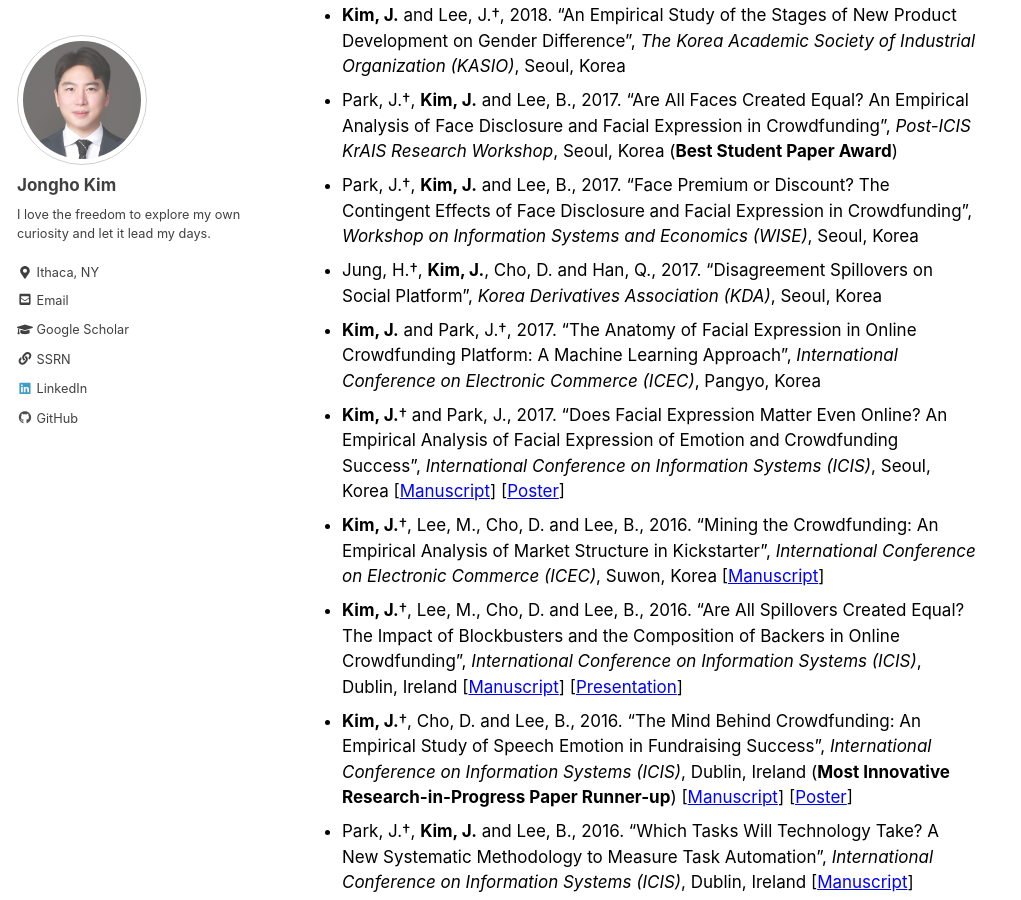
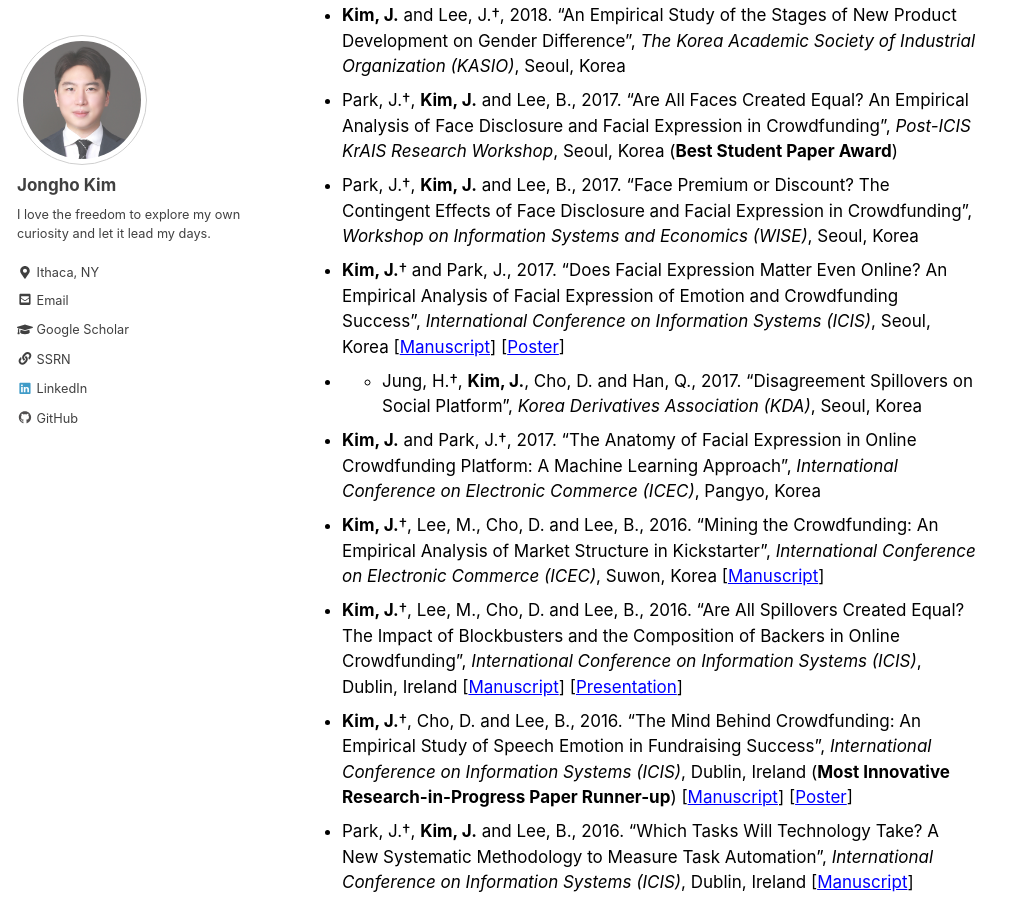
Before and after one commit to jonghkim/jonghkim.github.io, a Jekyll site: the page built from _pages/research.md, in a window 1280 px wide and 900 px high, scrolled down 1271 px. Shown: the whole window, without its empty margins (0-1021 px from the left). Built offline with Jekyll 4.4.1, drawn with Linux system fonts in a browser that asks for light colours; some of the changed text lies outside the part shown.

Commit message:
update WP

```diff
--- a/_pages/research.md
+++ b/_pages/research.md
@@ -23,9 +23,9 @@ last_modified_at: 2021-03-28
 - **Kim, J.** and Lee, J.†, 2018. “An Empirical Study of the Stages of New Product Development on Gender Difference”, *The Korea Academic Society of Industrial Organization (KASIO)*, Seoul, Korea
 - Park, J.†, **Kim, J.** and Lee, B., 2017. "Are All Faces Created Equal? An Empirical Analysis of Face Disclosure and Facial Expression in Crowdfunding", *Post-ICIS KrAIS Research Workshop*, Seoul, Korea (**Best Student Paper Award**)
 - Park, J.†, **Kim, J.** and Lee, B., 2017. "Face Premium or Discount? The Contingent Effects of Face Disclosure and Facial Expression in Crowdfunding", *Workshop on Information Systems and Economics (WISE)*, Seoul, Korea
-- Jung, H.†, **Kim, J.**, Cho, D. and Han, Q., 2017. "Disagreement Spillovers on Social Platform", *Korea Derivatives Association (KDA)*, Seoul, Korea
+- **Kim, J.**† and Park, J., 2017. "Does Facial Expression Matter Even Online? An Empirical Analysis of Facial Expression of Emotion and Crowdfunding Success", *International Conference on Information Systems (ICIS)*, Seoul, Korea [[Manuscript](http://bit.ly/2uznOAR)] [[Poster](http://bit.ly/2O1fz8J)]
+- - Jung, H.†, **Kim, J.**, Cho, D. and Han, Q., 2017. "Disagreement Spillovers on Social Platform", *Korea Derivatives Association (KDA)*, Seoul, Korea
 - **Kim, J.** and Park, J.†, 2017. "The Anatomy of Facial Expression in Online Crowdfunding Platform: A Machine Learning Approach", *International Conference on Electronic Commerce (ICEC)*, Pangyo, Korea
-- **Kim, J.**† and Park, J., 2017. "Does Facial Expression Matter Even Online? An Empirical Analysis of Facial Expression of Emotion and Crowdfunding Success", *International Conference on Information Systems (ICIS)*, Seoul, Korea [[Manuscript](http://bit.ly/2uznOAR)] [[Poster](http://bit.ly/2O1fz8J)]
 - **Kim, J.**†, Lee, M., Cho, D. and Lee, B., 2016. “Mining the Crowdfunding: An Empirical Analysis of Market Structure in Kickstarter”, *International Conference on Electronic Commerce (ICEC)*, Suwon, Korea [[Manuscript](http://bit.ly/2JAE49E)]
 - **Kim, J.**†, Lee, M., Cho, D. and Lee, B., 2016. “Are All Spillovers Created Equal? The Impact of Blockbusters and the Composition of Backers in Online Crowdfunding”, *International Conference on Information Systems (ICIS)*, Dublin, Ireland [[Manuscript](http://bit.ly/2L5x3TI)] [[Presentation](http://bit.ly/2LrBJ2p)]
 - **Kim, J.**†, Cho, D. and Lee, B., 2016. “The Mind Behind Crowdfunding: An Empirical Study of Speech Emotion in Fundraising Success”, *International Conference on Information Systems (ICIS)*, Dublin, Ireland (**Most Innovative Research-in-Progress Paper Runner-up**) [[Manuscript](http://bit.ly/2JBcDw7)] [[Poster](http://bit.ly/2uMtwyH)]
```
Also changed, not shown: other parts of _pages/research.md (+1 -1 lines).
